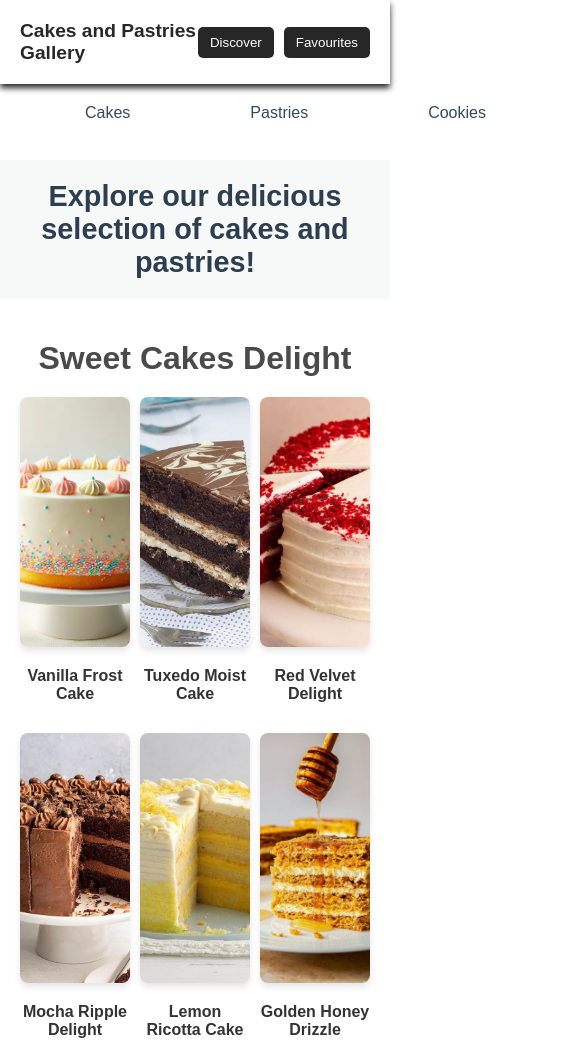
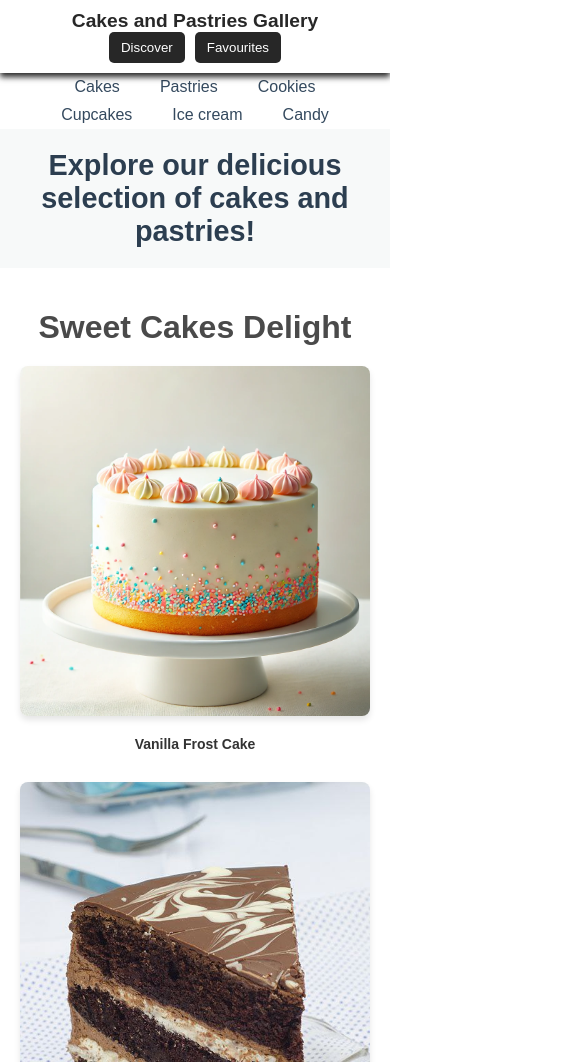
Before and after one commit to BEEKAY-HF/cakes-and-pastries-gallary, a plain HTML site: page index.html in a window 390 px wide. Shown: the top 1062 px of the page, 585 px wide, since content can reach past the window. Drawn offline with Linux system fonts and the light colour scheme.

Commit message:
responsiveness added

```diff
--- a/index.html
+++ b/index.html
@@ -117,6 +117,47 @@ h1 {
   font-weight: 600;
   color: #333;
 }
+@media (max-width: 768px) {
+  nav {
+    flex-direction: column;
+    text-align: center;
+  }
+
+  ul {
+    flex-wrap: wrap;
+    justify-content: center;
+    gap: 20px;
+    padding: 10px;
+  }
+
+  .cakes, .pastries {
+    grid-template-columns: repeat(2, 1fr); /* Adjust to 2 columns on smaller screens */
+  }
+}
+
+@media (max-width: 480px) {
+  nav {
+    padding: 10px;
+  }
+
+  ul {
+    gap: 10px;
+    padding: 5px;
+  }
+
+  .cakes, .pastries {
+    grid-template-columns: 1fr; /* Single column for very small screens */
+  }
+
+  .cakes img, .pastries img {
+    max-width: 100%; /* Adjust to fit smaller screens */
+    height: auto; /* Maintain aspect ratio */
+  }
+
+  .cakes p, .pastries p {
+    font-size: 14px; /* Slightly smaller text */
+  }
+}
 
  </style>
 </head>
```
